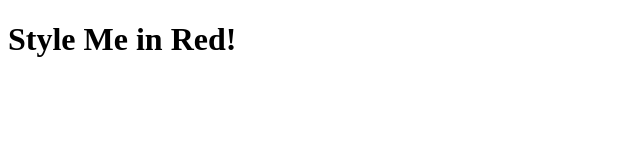
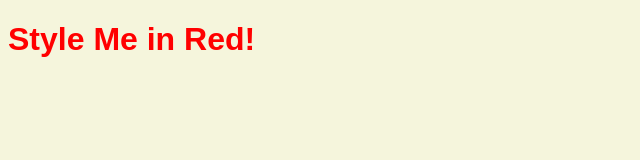
Before and after one commit to khail-bot/webdev_udemy, a plain HTML site: page internal.html in a window 1280 px wide. Shown: the whole page, without its empty margins (0-640 px from the left). Drawn offline with Linux system fonts and the light colour scheme.

Commit message:
Completed basic assignment for inline internal and external CSS assignment

```diff
--- a/internal.html
+++ b/internal.html
@@ -4,10 +4,22 @@
 <head>
   <meta charset="UTF-8">
   <title>Internal</title>
+  <style>
+    body {
+      background-color: beige;
+    }
+    h1 {
+      font-family: sans-serif;
+      color: red;
+    }
+
+
+
+  </style>
 </head>
 
 <body>
-<h1>Style Me in Red!</h1>
+    <h1>Style Me in Red!</h1>
 </body>
 
 </html>
--- a/style.css
+++ b/style.css
@@ -0,0 +1,7 @@
+body {
+    font-family: sans-serif;
+    background-color: darkkhaki
+}
+h1 {
+    color: darkgreen;
+}
```
Also changed, not shown: external.html (+1 -0 lines), index.html (+4 -0 lines), inline.html (+1 -1 lines).
